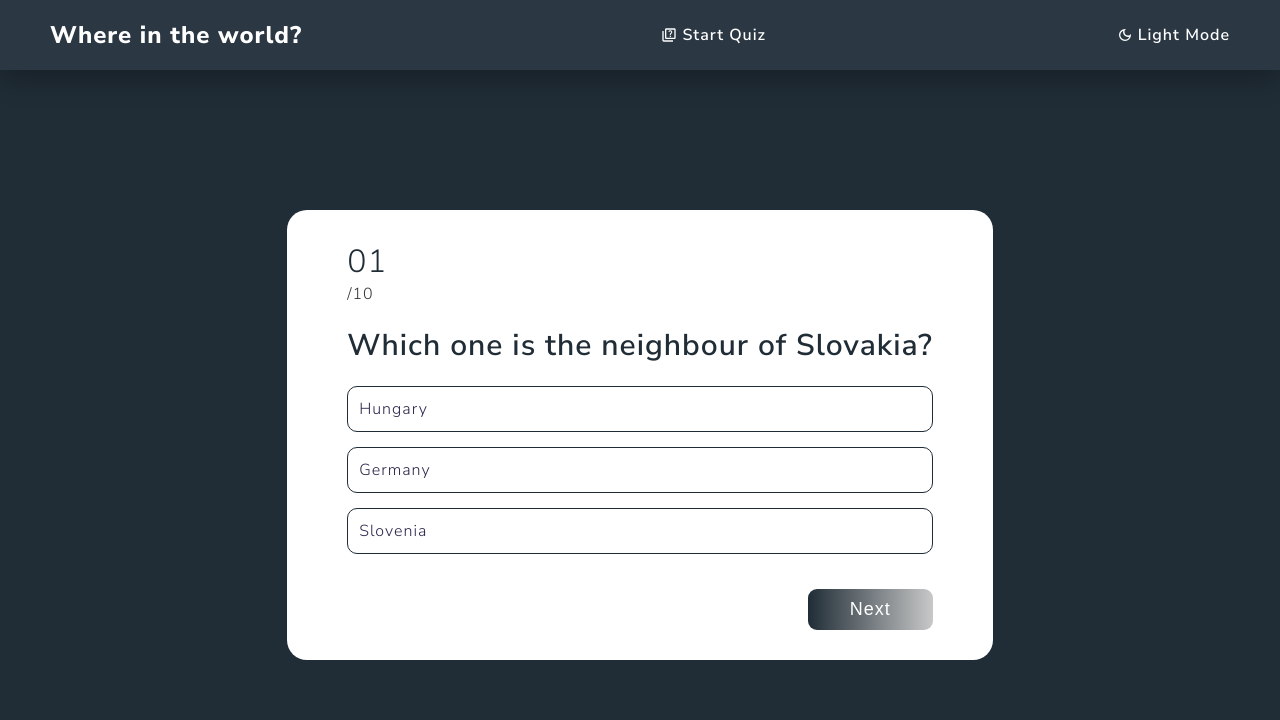
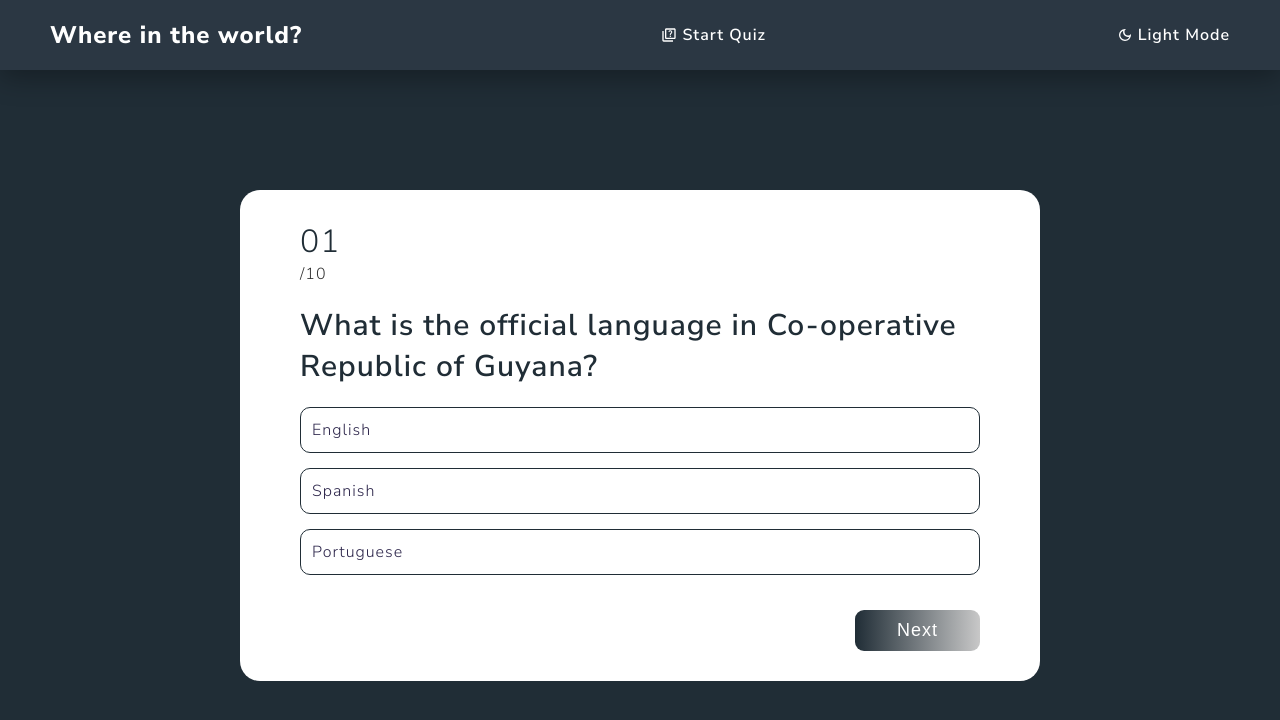
Before and after one commit to danielkaszman/countries, a React (Create React App) app: page /quiz in a window 1280 px wide. Shown: the top 720 px of the page. Built offline with nearby package versions, Linux system fonts and the light colour scheme.

Commit message:
Plussz kérdések lettek hozzáadva!

```diff
--- a/src/Kerdesek.js
+++ b/src/Kerdesek.js
@@ -50,5 +50,61 @@ export const quiz = {
       choices: ["Europe", "Africa", "Asia"],
       correctAnswer: "Asia",
     },
+    {
+      question: "Where Republic of Mozambique is located?",
+      choices: ["Eastern Africa", "Western Africa", "South Africa"],
+      correctAnswer: "Eastern Africa",
+    },
+    {
+      question: "What is the capital of Republic of Zimbabwe?",
+      choices: ["Maputo", "Gaborone", "Harare"],
+      correctAnswer: "Harare",
+    },
+    {
+      question: "What currency is in use in Croatia?",
+      choices: ["Korona", "Euro", "Kuna"],
+      correctAnswer: "Euro",
+    },
+    {
+      question: "What is the official language in Bosnia and Herzegovina?",
+      choices: ["Bosnian", "Serbian", "Albanian"],
+      correctAnswer: "Bosnian",
+    },
+    {
+      question: "What is the capital of State of Kuwait?",
+      choices: ["Kuwait", "Riyadh", "Kuwait city"],
+      correctAnswer: "Kuwait city",
+    },
+    {
+      question: "What is the population of Federative Republic of Brazil",
+      choices: ["158 000 000", "213 000 000", "284 000 000"],
+      correctAnswer: "213 000 000",
+    },
+    {
+      question:
+        "What is the official language in Co-operative Republic of Guyana?",
+      choices: ["English", "Spanish", "Portuguese"],
+      correctAnswer: "English",
+    },
+    {
+      question:
+        "What is the official currency in Plurinational State of Bolivia?",
+      choices: [
+        "Bolivian dollar",
+        "United States dollar",
+        "Bolivian boliviano",
+      ],
+      correctAnswer: "Bolivian boliviano",
+    },
+    {
+      question: "Where New Zealand is located?",
+      choices: ["Oceania", "Asia", "Africa"],
+      correctAnswer: "Oceania",
+    },
+    {
+      question: "What is the population of Tuvalu?",
+      choices: ["24 000", "16 000", "12 000"],
+      correctAnswer: "12 000",
+    },
   ],
 };
```
